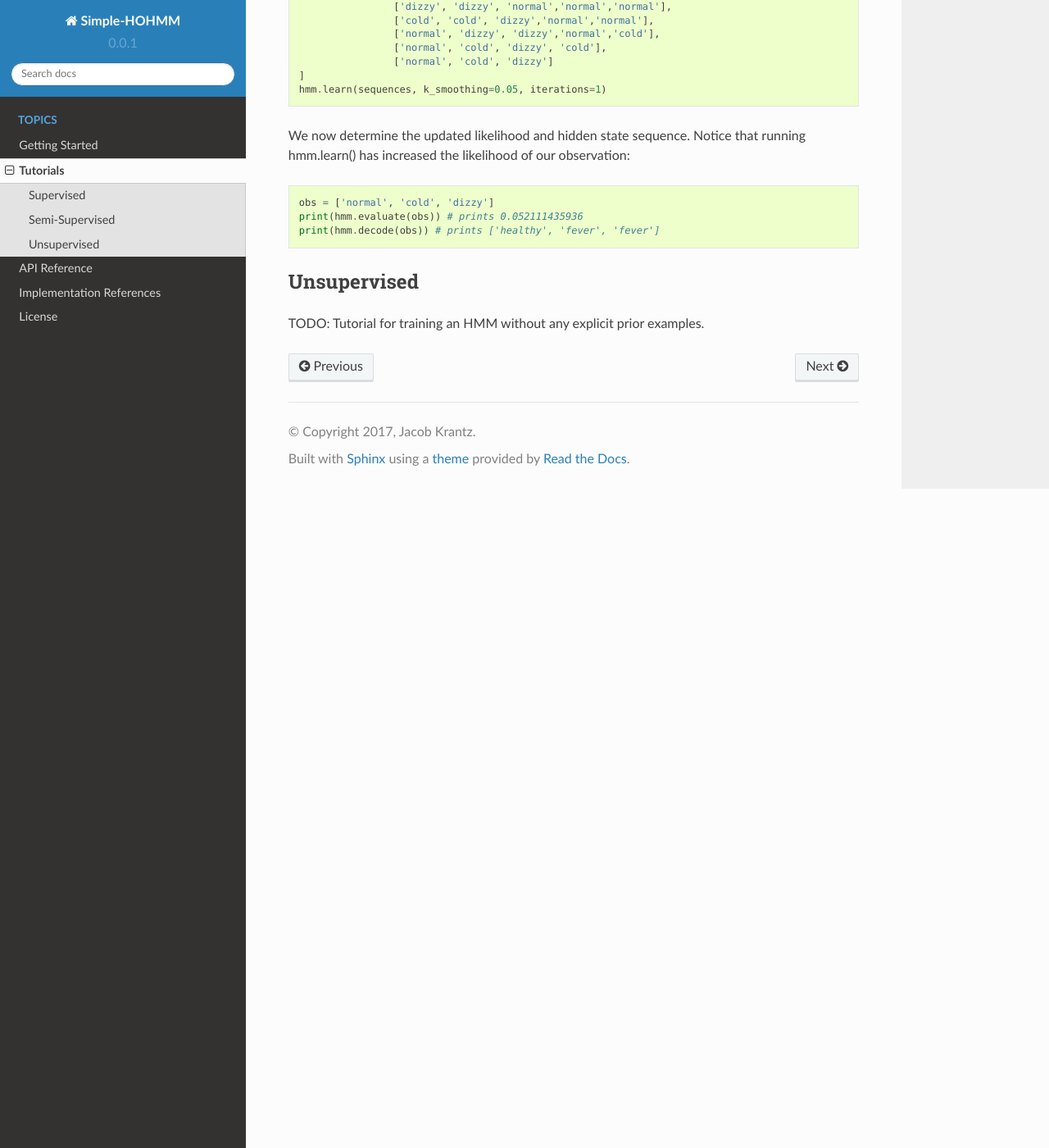
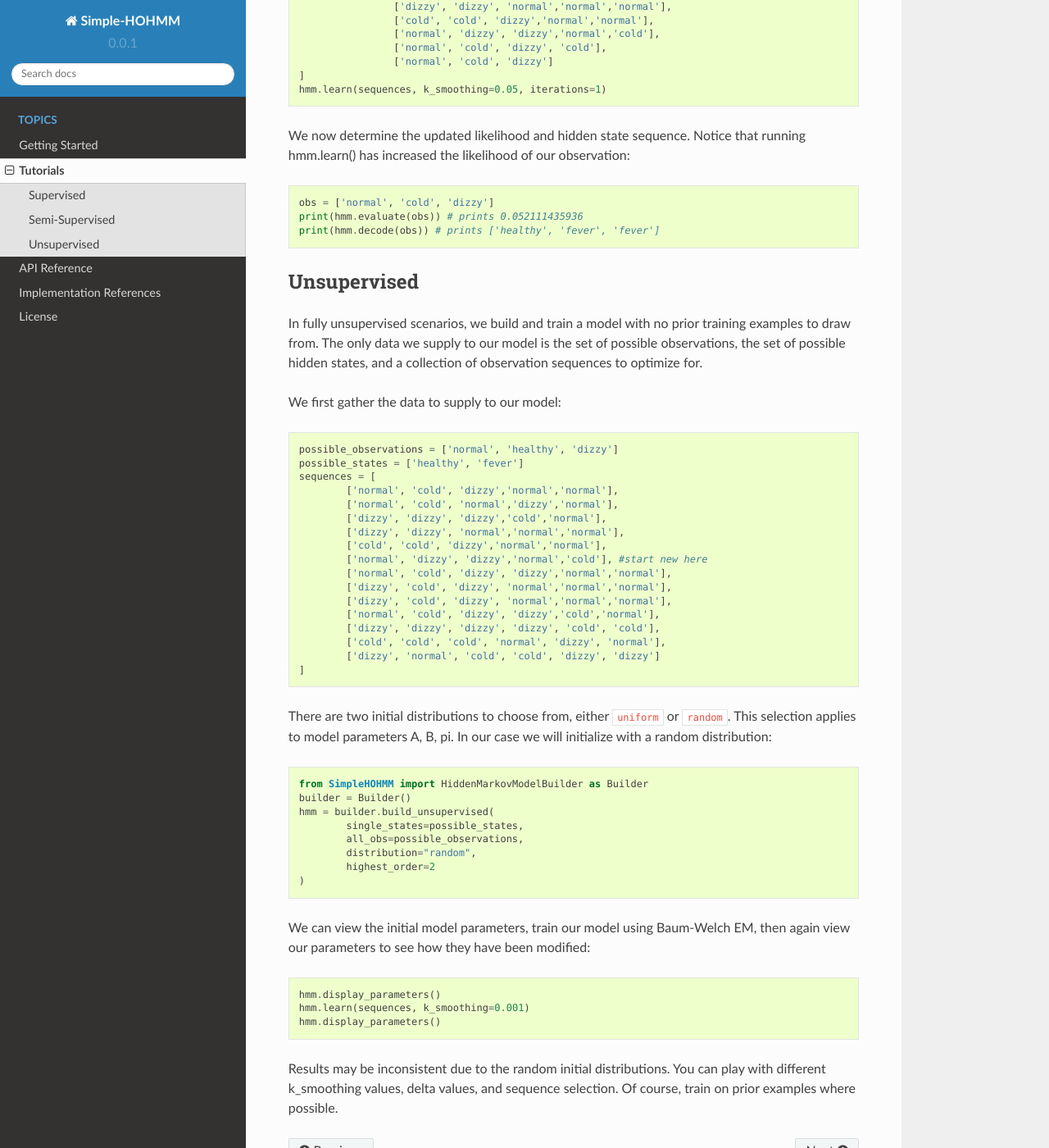
Before and after one commit to jacobkrantz/Simple-HOHMM, a Sphinx documentation site: the page built from docs/source/tutorials.rst, in a window 1280 px wide and 1400 px high, scrolled down 1671 px. Shown: the whole window at 82% size. Built offline with Sphinx 7.4.7 and the Read the Docs theme 2.0.0, drawn with Linux system fonts in a browser that asks for light colours.

Commit message:
Add general unsupervised tutorial.

```diff
--- a/docs/source/tutorials.rst
+++ b/docs/source/tutorials.rst
@@ -82,4 +82,46 @@ We now determine the updated likelihood and hidden state sequence. Notice that r
 Unsupervised
 ------------
 
-TODO: Tutorial for training an HMM without any explicit prior examples.
+In fully unsupervised scenarios, we build and train a model with no prior training examples to draw from. The only data we supply to our model is the set of possible observations, the set of possible hidden states, and a collection of observation sequences to optimize for.
+
+We first gather the data to supply to our model:
+::
+
+	possible_observations = ['normal', 'healthy', 'dizzy']
+	possible_states = ['healthy', 'fever']
+	sequences = [
+		['normal', 'cold', 'dizzy','normal','normal'],
+		['normal', 'cold', 'normal','dizzy','normal'],
+		['dizzy', 'dizzy', 'dizzy','cold','normal'],
+		['dizzy', 'dizzy', 'normal','normal','normal'],
+		['cold', 'cold', 'dizzy','normal','normal'],
+		['normal', 'dizzy', 'dizzy','normal','cold'], #start new here
+		['normal', 'cold', 'dizzy', 'dizzy','normal','normal'],
+		['dizzy', 'cold', 'dizzy', 'normal','normal','normal'],
+		['dizzy', 'cold', 'dizzy', 'normal','normal','normal'],
+		['normal', 'cold', 'dizzy', 'dizzy','cold','normal'],
+		['dizzy', 'dizzy', 'dizzy', 'dizzy', 'cold', 'cold'],
+		['cold', 'cold', 'cold', 'normal', 'dizzy', 'normal'],
+		['dizzy', 'normal', 'cold', 'cold', 'dizzy', 'dizzy']
+	]
+
+There are two initial distributions to choose from, either ``uniform`` or ``random``. This selection applies to model parameters A, B, pi. In our case we will initialize with a random distribution:
+::
+
+	from SimpleHOHMM import HiddenMarkovModelBuilder as Builder
+	builder = Builder()
+	hmm = builder.build_unsupervised(
+		single_states=possible_states,
+		all_obs=possible_observations,
+		distribution="random",
+		highest_order=2
+	)
+
+We can view the initial model parameters, train our model using Baum-Welch EM, then again view our parameters to see how they have been modified:
+::
+
+	hmm.display_parameters()
+	hmm.learn(sequences, k_smoothing=0.001)
+	hmm.display_parameters()
+
+Results may be inconsistent due to the random initial distributions. You can play with different k_smoothing values, delta values, and sequence selection. Of course, train on prior examples where possible.
```
